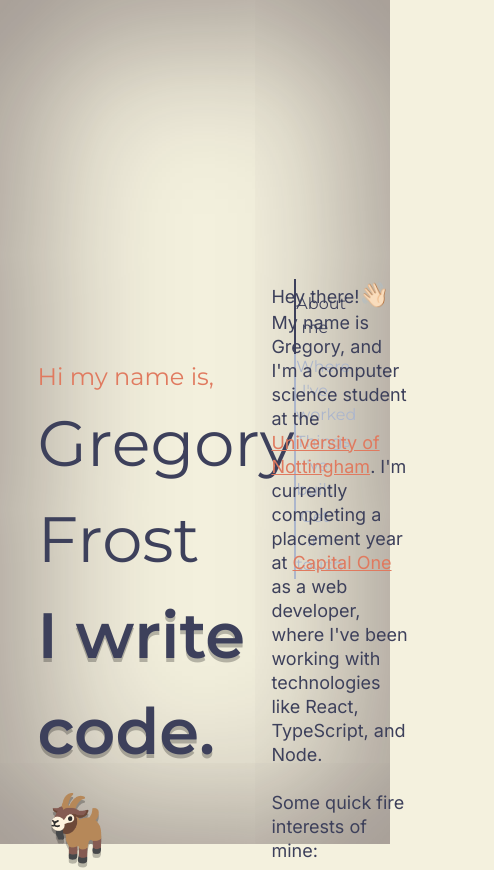
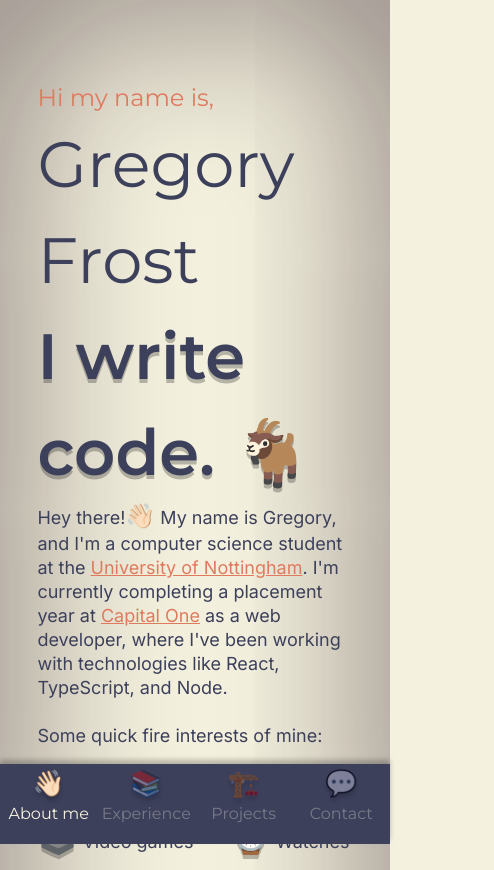
Before and after one commit to FrostGreg/portfolio-site, a Next.js app: page / in a window 390 px wide. Shown: the top 870 px of the page, 494 px wide, since content can reach past the window. Built offline with nearby package versions, Linux system fonts and the light colour scheme.

Commit message:
feat: mobile view

```diff
--- a/app/components/Header.tsx
+++ b/app/components/Header.tsx
@@ -3,6 +3,8 @@ import { Montserrat } from "next/font/google";
 import { ContentTypes } from "../page";
 
 const montserrat = Montserrat({ subsets: ["latin"] });
+
+const HeaderButton = ({}) => <button></button>;
 
 export const Header = ({
   activeTab,
@@ -26,7 +28,13 @@ export const Header = ({
                 setActiveTab("About");
               }}
             >
-              About me
+              <span className="mobile">
+                <span className="emoji" aria-hidden>
+                  👋🏻
+                </span>
+                About me
+              </span>
+              <span className="desktop">About me</span>
             </button>
           </li>
           <li className={activeTab === "Experience" ? "active" : ""}>
@@ -35,7 +43,13 @@ export const Header = ({
                 setActiveTab("Experience");
               }}
             >
-              Where I&apos;ve worked
+              <span className="mobile">
+                <span className="emoji" aria-hidden>
+                  📚
+                </span>
+                Experience
+              </span>
+              <span className="desktop">Where I&apos;ve worked</span>
             </button>
           </li>
           <li className={activeTab === "Projects" ? "active" : ""}>
@@ -44,7 +58,13 @@ export const Header = ({
                 setActiveTab("Projects");
               }}
             >
-              Things I&apos;ve built
+              <span className="mobile">
+                <span className="emoji" aria-hidden>
+                  🏗️
+                </span>
+                Projects
+              </span>
+              <span className="desktop">Things I&apos;ve built</span>
             </button>
           </li>
           <li className={activeTab === "Contact" ? "active" : ""}>
@@ -53,7 +73,13 @@ export const Header = ({
                 setActiveTab("Contact");
               }}
             >
-              Get in touch
+              <span className="mobile">
+                <span className="emoji" aria-hidden>
+                  💬
+                </span>
+                Contact
+              </span>
+              <span className="desktop">Get in touch</span>
             </button>
           </li>
         </ul>
--- a/app/globals.css
+++ b/app/globals.css
@@ -44,7 +44,10 @@
     --contact-button-background-color: var(--dark-navy);
     --contact-button-color: var(--dark-orange);
 
-    --mobile-divider-color: var(--white);
+    /* mobile colours */
+    --divider-color: var(--white);
+    --tab-bar-background: var(--dark-grey);
+    --tab-bar-font: var(--white);
   }
 
   a:hover {
@@ -85,7 +88,10 @@
     --contact-button-background-color: var(--light-cream);
     --contact-button-color: var(--light-navy);
 
+    /* mobile colours */
     --mobile-divider-color: var(--light-navy);
+    --tab-bar-background: var(--light-navy);
+    --tab-bar-font: var(--off-white);
   }
 
   a:hover {
@@ -183,6 +189,14 @@ header ul li button {
 .active {
   color: rgb(var(--active-nav-color));
   border-color: rgb(var(--active-nav-color));
+}
+
+.mobile {
+  display: none;
+}
+
+.desktop {
+  display: block;
 }
 
 #content {
@@ -334,3 +348,77 @@ a {
   text-decoration: underline;
   color: rgb(var(--link-text-color));
 }
+
+@media only screen and (max-width: 900px) {
+  html {
+    scroll-behavior: smooth;
+  }
+
+  body {
+    flex-direction: column;
+    min-height: 100vh;
+    height: auto;
+    padding: 0vh 9.6vw 11vh 9.6vw;
+  }
+
+  header {
+    width: auto;
+  }
+
+  nav {
+    width: auto;
+    height: auto;
+    position: fixed;
+    bottom: 0;
+    left: 0;
+    right: 0;
+    background: rgb(var(--tab-bar-background));
+    z-index: 999;
+    box-shadow: 0px -4px 5px 0px rgba(0, 0, 0, 0.25);
+    min-height: 5rem;
+  }
+
+  nav ul {
+    flex-direction: row;
+    color: rgb(var(--tab-bar-font));
+  }
+
+  nav ul li {
+    border: none;
+    min-height: auto;
+    mix-blend-mode: soft-light;
+  }
+
+  .active {
+    mix-blend-mode: normal;
+    color: rgb(var(--tab-bar-font));
+  }
+
+  nav .emoji {
+    font-size: 1.6rem;
+    text-shadow: 0px 4px 4px rgba(0, 0, 0, 0.25);
+  }
+
+  .mobile {
+    display: flex;
+    flex-direction: column;
+  }
+
+  .desktop {
+    display: none;
+  }
+
+  #content {
+    max-width: none;
+  }
+
+  a:hover {
+    filter: none;
+    text-decoration: none;
+  }
+
+  button:hover {
+    filter: none;
+    transform: none;
+  }
+}
```
